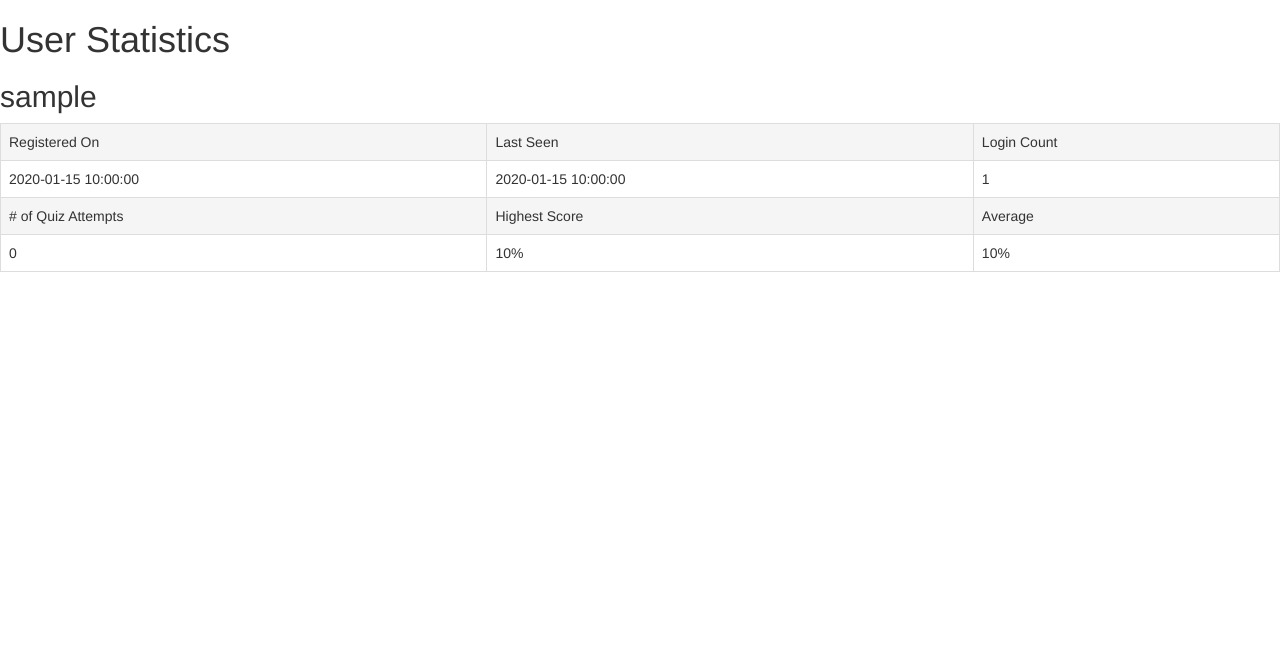
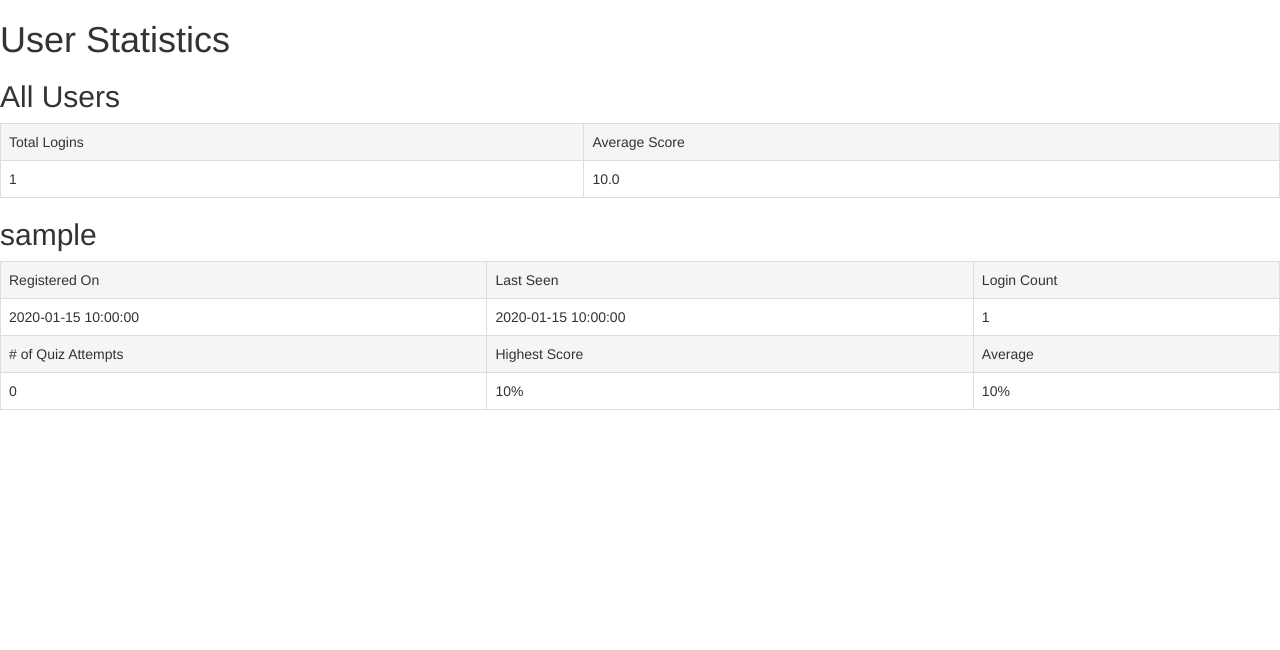
Before and after one commit to thomas-cleary-uwa/cits3403-project, a Flask app: page /user_stats in a window 1280 px wide. Shown: the part 52-702 px from the top of the page. Run offline with Flask 2, Linux system fonts and the light colour scheme; a user stored in the database is signed in; tables that the repository leaves empty hold one stand-in row (values such as "Sample post"); some libraries are stand-ins or nearby versions.

Commit message:
add user totals to stats page and fixed not showing 0s bug

```diff
--- a/app/route_helpers.py
+++ b/app/route_helpers.py
@@ -23,7 +23,24 @@ def get_user_stats():
     for user in users:
         user_stats.append(UserStats.query.filter_by(user_id=user.id).first())
 
-    return (users, user_stats)
+    totals = {}
+    attempt_exists = False
+
+    for stats in user_stats:
+        totals["login_attempts"] = totals.get("login_attempts", 0) + stats.num_logins
+
+        if stats.average_score is not None:
+            attempt_exists = True
+            totals["average"] = round(
+                ((totals.get("average", 0) * totals.get("averages_added", 0)) + \
+                stats.average_score) / (totals.get("averages_added", 0) + 1),
+                2
+            )
+    if not attempt_exists:
+        totals["average"] = None
+
+
+    return (users, user_stats, totals)
 
 
 def get_attempt_data(attempt):
--- a/app/routes.py
+++ b/app/routes.py
@@ -227,9 +227,16 @@ def user_stats():
         flash('Access Denied')
         return redirect(url_for('index'))
 
-    users, user_stats = get_user_stats()
+    users, user_stats, totals = get_user_stats()
 
-    return render_template('user_stats.html', user_info=zip(users, user_stats))
+    return render_template('user_stats.html', user_info=zip(users, user_stats), totals=totals)
+
+
+def user_attempts():
+    """ route for admin to view users attempts """
+    if not current_user.is_admin:
+        flash('Access Denied')
+        return redirect(url_for('index'))
 
 
 @app.before_request
--- /dev/null
+++ b/app/templates/user_attempts.html
@@ -0,0 +1,6 @@
+{% extends "base.html" %}
+
+{% block content %}
+
+
+{% endblock %}
--- a/app/templates/user_stats.html
+++ b/app/templates/user_stats.html
@@ -3,6 +3,21 @@
 {% block content %}
 
 <h1>User Statistics</h1>
+
+<h2>All Users</h2>
+<table class="table table-bordered">
+  <tr class="active">
+    <td>Total Logins</td><td>Average Score</td>
+  </tr>
+  <tr>
+    <td>{{ totals["login_attempts"] }}</td>
+    {% if not totals["average"] and totals["average"] != 0 %}
+    <td>No one has attempted the quiz</td>
+    {% else %}
+    <td>{{ totals["average"] }}</td>
+    {%  endif  %}
+  </tr>
+</table>
 
 {% for user, stats in user_info %}
 <h2>{{ user.username }}</h2>
@@ -20,7 +35,7 @@
   </tr>
   <tr>
     <td>{{ stats.num_quiz_attempts }}</td>
-    {% if not stats.highest_score %}
+    {% if not stats.highest_score and stats.highest_score != 0%}
     <td>No attempts</td>
     <td>No attempts</td>
     {% else %}
```
